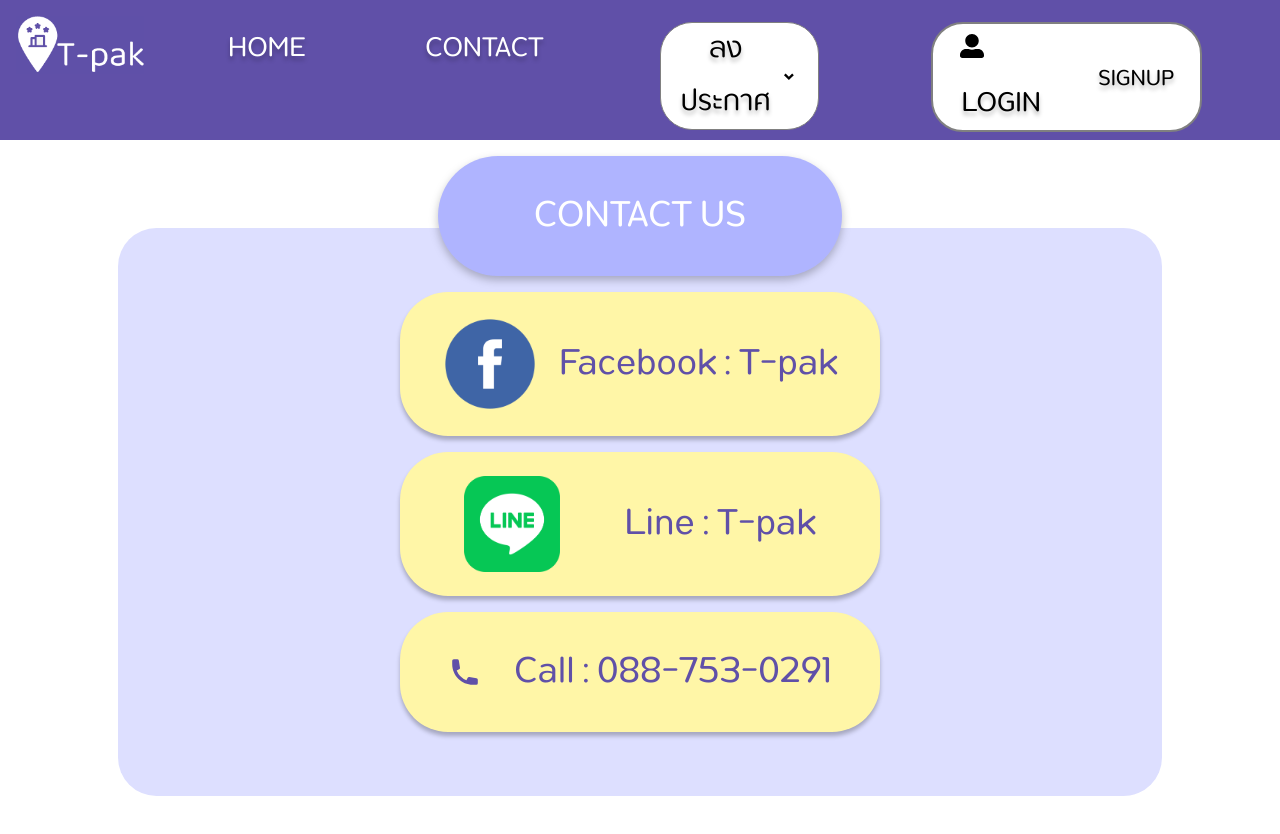
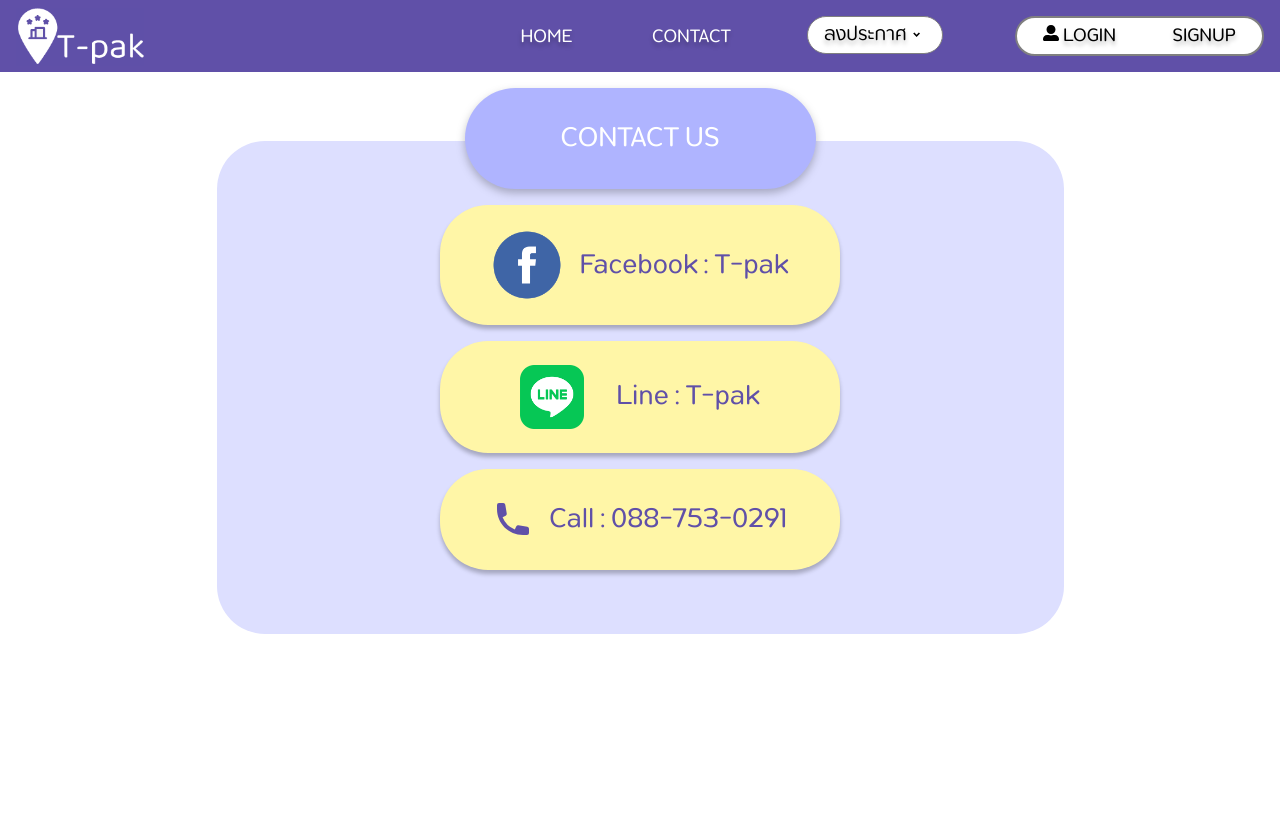
Before and after one commit to mossZmossZ/t-pak, a React (Create React App) app in the folder client/: page /contact in a window 1280 px wide. Shown: the top 834 px of the page. After the commit the page ends 800 px from the top, so only its background shows below. Built offline with nearby package versions, Linux system fonts and the light colour scheme.

Commit message:
update ui and update home3

```diff
--- a/client/src/components/navbar.css
+++ b/client/src/components/navbar.css
@@ -13,7 +13,7 @@
     color: white;
 }
 .navcontainer img{
-    padding: 1rem 0 0 1rem;
+    padding: 0.5rem 0 0 1rem;
     width:9rem;
     display: flex;
 }
@@ -25,14 +25,19 @@
     text-shadow: 0px 4px 4px rgba(0, 0, 0, 0.25);
 }
 
+
+
 nav ul{
-    padding: 1.4rem 5rem 0.5rem;
+    padding:1rem ;
     margin: 0;
     list-style: None;
     display: flex;
-    gap: 7rem;
-    font-size: 1.5rem;
+    gap: 4.5rem;
+    font-size: 1rem;
 
+}
+nav li{
+    padding-top: 0.2rem;
 }
 nav a{
     color: white;
@@ -59,14 +64,14 @@
     padding: 0 1rem;
     background: none;
     border: 1.5px solid grey;
-    font-size: 1.5rem;
+    font-size: 1rem;
     text-shadow: 0px 4px 4px rgba(0, 0, 0, 0.25);
     margin:0;
     cursor: pointer;
     background-color: white;
 }
 #arrowicon{
-    font-size:2.2rem
+    font-size:1.2rem
 }
 .dropdown-content {
     display: none;
@@ -98,7 +103,7 @@
     border:2px solid grey;
     border-radius: 2rem;
     justify-content: space-between;
-    font-size: 1.5rem;
+    font-size: 1rem;
     align-items: center;
     transition:  0.3s ease-out;
     background-color: white;
@@ -107,7 +112,7 @@
     color: black;
 }
 #signup{
-    font-size: 1.2rem;
+    font-size: 1rem;
 }
 .userprofile{
     display: inline;
@@ -129,10 +134,11 @@
 .logout{
     background: none;
     border: none;
-    font-size: 1.2rem;
+    font-size: 1rem;
     text-shadow: 0px 4px 4px rgba(0, 0, 0, 0.25);
     cursor: pointer;
     transition:  0.3s ease-in;
+    margin: 0;
 }
 
 nav a:hover,a:focus {
--- a/client/src/pages/Formcomponents/login.css
+++ b/client/src/pages/Formcomponents/login.css
@@ -27,7 +27,8 @@
     animation-fill-mode: forwards;
 }
 .head h1{
-    margin:0.5rem 0;
+    margin:1.3rem;
+    font-size: 1.3rem;
 }
 .form_container{
     display:flex;
@@ -45,7 +46,7 @@
 label{
     display: flex;
     justify-content: start;
-    font-size: larger;
+    font-size: 0.9rem;
     visibility: hidden;
     animation:movedown 0.7s linear 1;
     animation-delay: 0ms;
@@ -59,7 +60,7 @@
     border:0;
     background-color : rgb(255, 246, 167);
     width: 100%;
-    font-size: large;
+    font-size: 0.8rem;
     margin-bottom: 0.5rem;
   }
 input::-webkit-outer-spin-button,
@@ -69,7 +70,7 @@
 }
 input[type="submit"] {
     color: white;
-    font-size: x-large;
+    font-size: 1.2rem;
     border:none;
     padding: 0.5rem;
     background-color : #BF95FF;;
--- a/client/src/pages/Home.js
+++ b/client/src/pages/Home.js
@@ -9,10 +9,10 @@
 
 
 const Home=(props)=>{
-    const [userChoice, setUserChoice] = useState("Location")
+    const [userChoice, setUserChoice] = useState("location")
     const selectOptions = [
-        { value: "Location", label: "หอพัก" ,color:"black" },
-        { value: "Roomate", label: "รูมเมท",color:"black" },
+        { value: "location", label: "หอพัก" ,color:"black" },
+        { value: "roomate", label: "รูมเมท",color:"black" },
     ];
     const colorStyles = {
         control: (styles) => ({ ...styles, backgroundColor: "white" }),
--- a/client/src/pages/Location_and_Roomate.css
+++ b/client/src/pages/Location_and_Roomate.css
@@ -2,6 +2,9 @@
     display: flex;
     justify-content: center;
     gap:2rem
+}
+.select-container Select{
+    width: 10rem;
 }
 .post-container{
     display: inline-block;
--- a/client/src/pages/contact.css
+++ b/client/src/pages/contact.css
@@ -7,12 +7,11 @@
 .header{
     color:  #FFFFFF;;
     position: relative;
-    font-weight: 400;
     margin: 1rem 20rem 0 ;
     padding: 1.5rem 6rem;
     background-color: #AFB4ff;
     border-radius: 4rem;
-    font-size: 2rem;
+    font-size: 1.5rem;
     text-align: center;
     filter: drop-shadow(0px 4px 4px rgba(0, 0, 0, 0.25));
     z-index:1;
@@ -25,13 +24,13 @@
     display: flex;
     justify-content: center;
     font-size: 2.5rem;
-    padding: 3rem 1rem;
-    margin:0 auto;
+    padding: 3rem;
+    margin:0 4.5rem;
     margin-top: -3rem;
     margin-bottom: 3rem;
     display: block;
     background-color: #DDDFFF;
-    border-radius: 3vw;
+    border-radius: 3rem;
     visibility: hidden;
     animation:movedown 0.7s linear 1;
     animation-delay: 0ms;
@@ -43,15 +42,16 @@
 
 .facebook{
     color:  #6050a8;
-    justify-content: space-around;
+    justify-content: center;
     display: flex;
     align-items: center;
+    gap:1rem;
     margin: 0 auto;
     margin-bottom: 1rem;
     margin-top: 1rem;
-    width: 30rem;
-    padding: 1.5rem 2rem ;
-    font-size: 2rem;
+    width: 25rem;
+    padding: 1.5rem  ;
+    font-size: 1.5rem;
     background-color: rgb(255, 246, 167);
     border-radius: 3rem;
     visibility: hidden;
@@ -64,21 +64,22 @@
     display: block;
     padding-left: auto;
     padding-right:auto;
-    width: 6rem;
+    width: 4.5rem;
 }
 
 .line{
     color:  #6050a8;
-    justify-content: space-around;
+    justify-content: center;
     display: flex;
     align-items: center;
+    gap: 2rem;
     margin: 0 auto;
     margin-bottom: 1rem;
     margin-top: 1rem;
-    width: 30rem;
-    padding: 1.5rem 2rem ;
-    font-size: 2rem;
-    background-color:rgb(255, 246, 167);
+    width: 25rem;
+    padding: 1.5rem  ;
+    font-size: 1.5rem;
+    background-color: rgb(255, 246, 167);
     border-radius: 3rem;
     visibility: hidden;
     animation:movedown 1.2s linear 1;
@@ -91,19 +92,20 @@
     display: block;
     padding-left: auto;
     padding-right:auto;
-    width: 6rem;
+    width: 4rem;
 }
 .call{
     color:  #6050a8;
-    justify-content: space-around;
+    justify-content: center;
     display: flex;
     align-items: center;
+    gap: 1rem;
     margin: 0 auto;
     margin-bottom: 1rem;
     margin-top: 1rem;
-    width: 30rem;
-    padding: 1.5rem 2rem ;
-    font-size: 2rem;
+    width: 25rem;
+    padding: 1.5rem  ;
+    font-size: 1.5rem;
     background-color: rgb(255, 246, 167);
     border-radius: 3rem;
     visibility: hidden;
@@ -113,6 +115,7 @@
     box-shadow: 0px 4px 4px rgba(0, 0, 0, 0.25);
 }
 .phone{
+    font-size: 2.5rem;
 
 }
 @keyframes movedown {
--- a/client/src/pages/home3.js
+++ b/client/src/pages/home3.js
@@ -1,15 +1,16 @@
 import {Link} from "react-router-dom"
 import Select from "react-select";
 import {useState} from "react"
+import'./newhome.css'
 
 
 const Home=(props)=>{
-    const [userChoice, setUserChoice] = useState("ALL")
+    const [userChoice, setUserChoice] = useState("")
     const [userChoice2, setUserChoice2] = useState("")
     const selectOptions = [
         { value: "location", label: "หอพัก"  },
         { value: "roomate", label: "รูมเมท" },
-        { value: 'ALL', label: 'ทั้งหมด' },
+        { value: '', label: 'ทั้งหมด' },
     ];
     const uniOptions = [
         { value: 'kmutnb', label: 'KMUTNB' },
@@ -18,6 +19,14 @@
         { value: 'tu', label: 'TU' },
         { value: '', label: 'ทั้งหมด' }
     ];
+    const customStyles = {
+        control: (base, state) => ({
+          ...base,
+          background: "rgb(255, 246, 167)",
+          borderRadius: "1rem",
+          width:'20rem'
+        }),
+      };
 
     return (
          <div className="new-Home_container">
@@ -28,12 +37,11 @@
             <div className="new-head-container">
                 <div className="newhead">
                     <h1>ค้นหาจาก</h1>
-                    <Select className="dropdown" isSearchable={false}  defaultValue={{label:'หอพัก',value:'location'}} options={selectOptions} onChange={(choice) => setUserChoice(choice.value)} />
+                    <Select className="dropdown2" isSearchable={false}  defaultValue={{label:'เลือกรูปแบบ...',value:''}} options={selectOptions} onChange={(choice) => setUserChoice(choice.value)}  />
                 </div>
             </div>
             <div className="new-main">
-                <Select  isSearchable={false} options={uniOptions}  onChange={(choice) => setUserChoice2(choice.value)}/>
-
+                <Select   options={uniOptions}   isSearchable={false} defaultValue={{label:'เลือกมหาลัย...',value:''}} styles={customStyles} onChange={(choice) => setUserChoice2(choice.value)}/>
             </div>
             <div className="Sub-but">
                 <Link to={{
--- a/client/src/pages/newhome.css
+++ b/client/src/pages/newhome.css
@@ -1,11 +1,48 @@
 .new-head-container{
+    justify-content: center;
     display: flex;
-    align-items: center;
-    color: #AFB4ff;
+    position: relative;
+    background-color:#AFB4ff;
+    border-radius: 2rem;
+    font-size: 0.8rem;
+    margin: 0 15rem;
+    z-index: 1;
 }
 .newhead{
+    display:flex;
+    align-items: center;
+    padding: 0 2.5rem;
+    color: white;
+    gap: 2rem;
+
+
+}
+.dropdown2{
+    color: #000;
+    font-size: 1.2rem;
+}
+.new-main{
     display: flex;
     justify-content: center;
-    align-items: center;
-    background-color: #AFB4ff;
+    padding: 3rem;
+    background-color: #DDDFFF;
+    border-radius: 2rem;
+    margin:0 10rem;
+    margin-top: -2rem;
+
 }
+.Sub-but{
+    border-radius: 2rem;
+    background-color: #BF95FF;
+    padding: 1rem ;
+    margin:0 18rem;
+    margin-top:-2rem;
+    position: relative;
+}
+.Sub-but a {
+    text-decoration: none;
+    padding: 0;
+    margin:0;
+    font-size: 1.2rem;
+    color: white;
+}
```
Also changed, not shown: client/src/pages/location2.js (+10 -9 lines).
